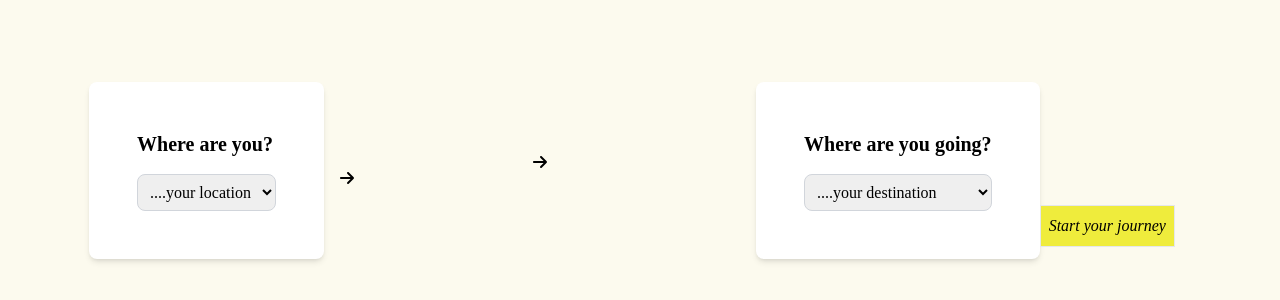
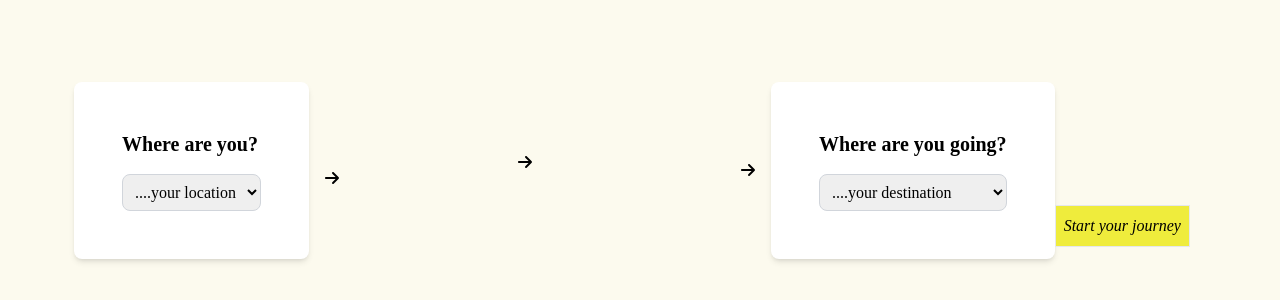
Before and after one commit to fiopefoluwa/Maps, a React (Vite) app in the folder TravelMuse/: page /maps in a window 1280 px wide. Shown: the part 230-530 px from the top of the page. Built offline with nearby package versions, Linux system fonts and the light colour scheme.

Commit message:
Logic left

```diff
--- a/TravelMuse/src/Pages/Map.tsx
+++ b/TravelMuse/src/Pages/Map.tsx
@@ -21,10 +21,10 @@ const handleJourneyStart = () => {
 
    return (
      <div>
-{showMapPage ? ( // If showMapPage is true, render the map page
+{showMapPage ? (
   <div>
     <h2>Map Page</h2>
-    {/* Insert your map-related components here */}
+
   </div>
 ) : (
        <div className="lg:flex justify-center items-center min-h-screen sm:space-x-4 grid">
@@ -56,7 +56,7 @@ const handleJourneyStart = () => {
        <FontAwesomeIcon icon={faArrowRight}
        />
        </div>
-       <FontAwesomeIcon icon={faArrowRight} className='hidden sm:visible' />
+       <FontAwesomeIcon icon={faArrowRight} className='invisible lg:visible' />
 
 
        <div className="bg-white shadow-md rounded-lg p-12 max-w-2xl">
@@ -74,7 +74,7 @@ const handleJourneyStart = () => {
         ))}
        </select>
        </div>
-         <button title='nextpage' type='submit' onClick={handleJourneyStart} className=' font-light lg:translate-y-14 lg:-translate-x-4 translate-x-20 p-2 italic border bg-customOrange' >Start your journey</button>
+         <button title='nextpage' type='submit' onClick={handleJourneyStart} className=' font-light lg:translate-y-14 lg:-translate-x-4  p-2 italic border bg-customOrange' >Start your journey</button>
      </div>
 )}
      </div>
```
